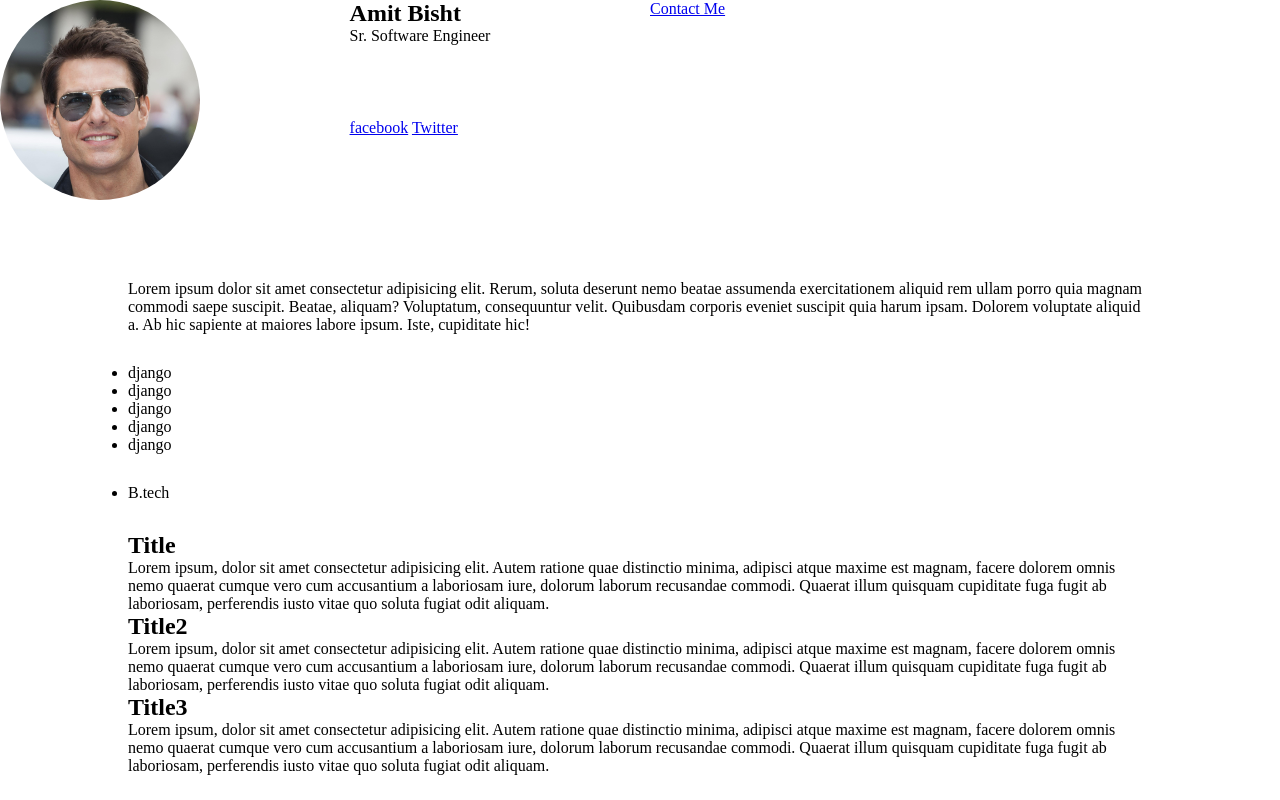
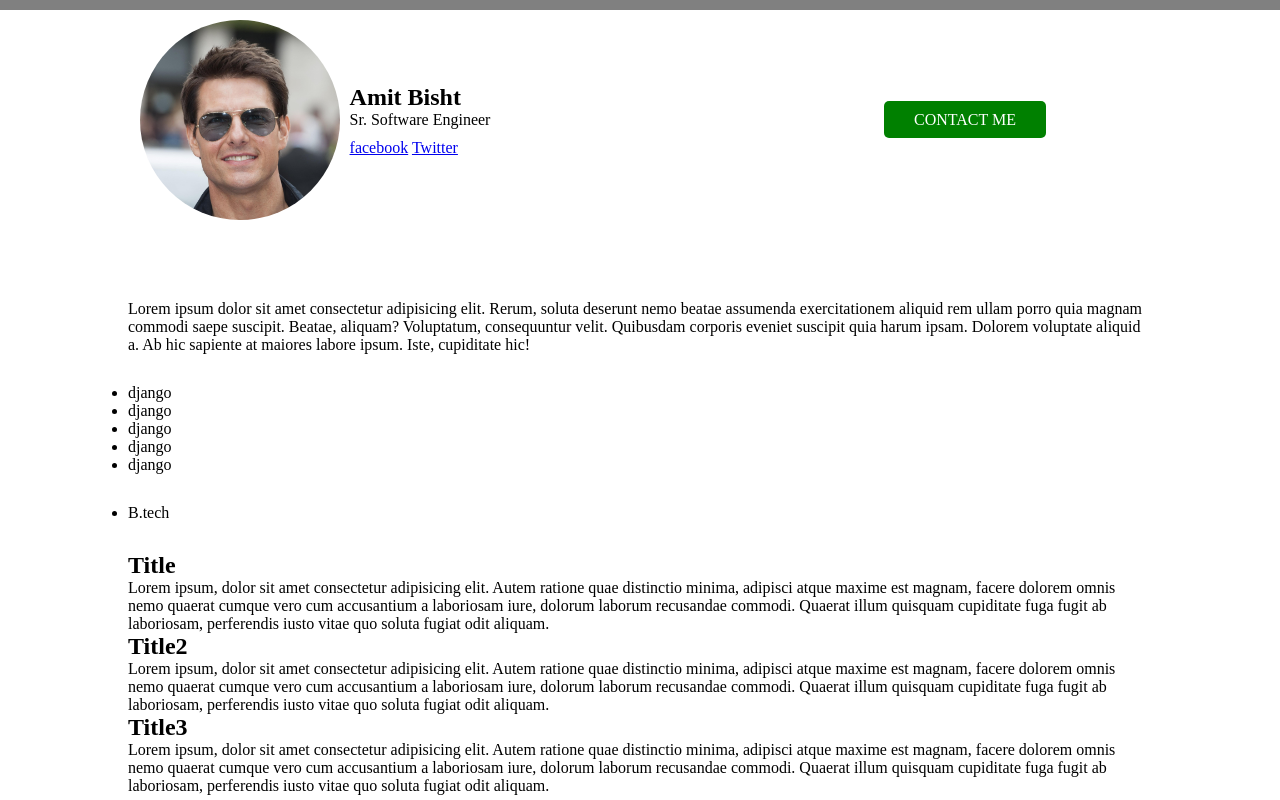
Before and after one commit to bishtamit-zz/bishtamit.github.io, a plain HTML site: page index.html in a window 1280 px wide. Drawn offline with Linux system fonts and the light colour scheme.

Commit message:
justified profile img and btn css added

```diff
--- a/index.html
+++ b/index.html
@@ -28,7 +28,7 @@
       </div>
 
       <div class="contact-me">
-        <a href="#">Contact Me</a>
+        <a class="btn btn-green" href="#">Contact Me</a>
       </div>
     </section>
 
--- a/main.css
+++ b/main.css
@@ -1,6 +1,7 @@
 * {
   margin: 0;
   padding: 0;
+  font-family: Montserrat;
   /* box-sizing: border-box; */
 }
 
@@ -15,7 +16,10 @@
   grid-template-columns: 1fr 1fr;
   margin-bottom: 10vh;
   min-height: 25vh;
+  border-top: 10px solid grey;
+  padding-top: 10px;
 }
+
 
 .wrapper {
   margin: 0 10vw;
@@ -36,6 +40,8 @@
 .profile-box {
   display: grid;
   grid-gap: 10px;
+  justify-items: center;
+  align-items: center;
   grid-template-areas:
     "profile-img basic-info"
     "profile-img social-contacts";
@@ -43,13 +49,42 @@
 
 .profile-img {
   grid-area: profile-img;
-  align-self: end;
+  /* align-items: end; */
+  justify-self: end;
 }
 
 .basic-info {
   grid-area: basic-info;
+  justify-self: start;
+  align-self: end;
 }
 
 .social-contacts {
   grid-area: social-contacts;
+  justify-self: start;
+  align-self: start;
 }
+
+.contact-me {
+  align-self: center;
+  justify-self: center;
+}
+
+
+.btn {
+  padding: 10px 30px;
+  border: none;
+  background: grey;
+  text-decoration: none;
+  color: white;
+  text-transform: uppercase;
+  border-radius: 5px;
+}
+
+.btn-green {
+  background-color: green;
+}
+
+.btn-green:active {
+  background-color: rgba(0, 128, 0, 0.651);
+}
```
